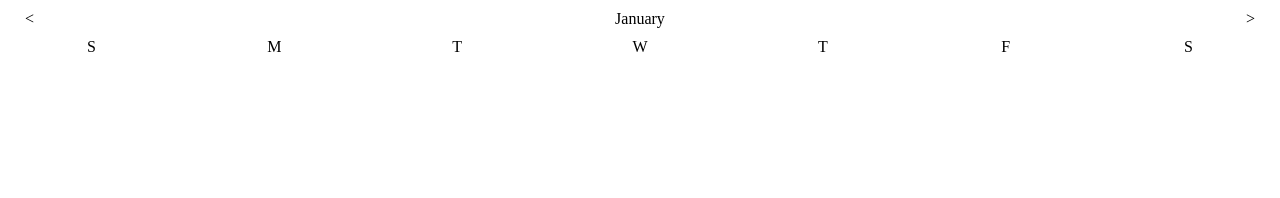
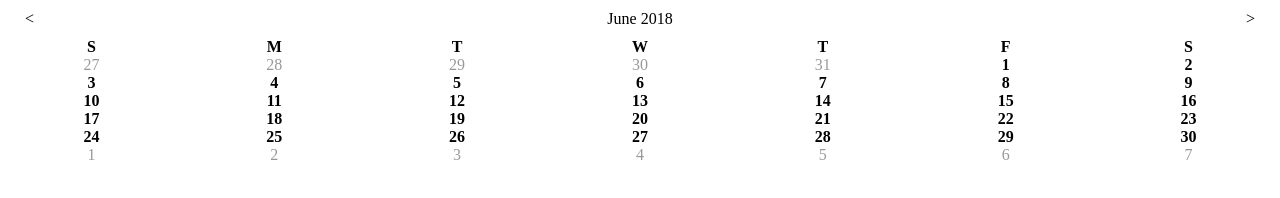
Before and after one commit to saisreeram94/Calendar, a plain HTML site: page index.html in a window 1280 px wide. Drawn offline with Linux system fonts and the light colour scheme.

Commit message:
added basic html skeleton and css

```diff
--- a/index.css
+++ b/index.css
@@ -55,4 +55,11 @@ body,html {
     width: 14.28571428571429%;
     float: left;
     text-align: center;
+    font-weight: bold;
+    cursor: pointer;
 }
+
+.calendar-cell.next-month, .calendar-cell.previous-month {
+    opacity: 0.4;
+    font-weight: normal;
+}
--- a/index.js
+++ b/index.js
@@ -0,0 +1,43 @@
+
+window.onload = function() {
+
+// On page load we have to show the current Month and Year
+var dateObj = new Date();
+var month_array = ['January', 'February', 'March', 'April', 'May', 'June', 'July', 'August', 'September', 'October', 'November', 'December'];
+var current_month = month_array[dateObj.getMonth()];
+var current_year = dateObj.getFullYear();
+document.getElementsByClassName('present-month')[0].innerText = current_month + ' ' + current_year;
+
+//The days of the month should be loaded with next month's and prev's months in faded
+var current_month_first_date = new Date('1 ' + current_month + ' ' + current_year);
+var current_month_first_day = current_month_first_date.getDay();
+var number_of_days_in_a_month = new Date(current_year, dateObj.getMonth()+1, 0).getDate();
+var count=1;
+var prev_month_count_start = new Date(current_year, dateObj.getMonth(), 0).getDate() - current_month_first_day + 1;
+var next_month_count_start = 1;
+for(var j=0; j<6; j++) {
+    var parent_row = document.createElement('div');
+    parent_row.classList.add("calendar-row");
+    for(var i=0; i<7; i++) {
+        var child_cell = document.createElement('div');
+        child_cell.classList.add("calendar-cell");
+        if(j===0 && i<current_month_first_day) {
+            child_cell.innerText = prev_month_count_start;
+            child_cell.classList.add("previous-month");
+            prev_month_count_start++;
+        }else if(count>number_of_days_in_a_month) {
+            child_cell.innerText = next_month_count_start;
+            child_cell.classList.add("next-month");
+            next_month_count_start++;
+        }
+        else {
+            child_cell.innerText = count;
+            count++;
+        }
+    parent_row.appendChild(child_cell);
+    }
+document.getElementsByClassName('calendar-table')[0].appendChild(parent_row);
+}
+
+
+}
```
